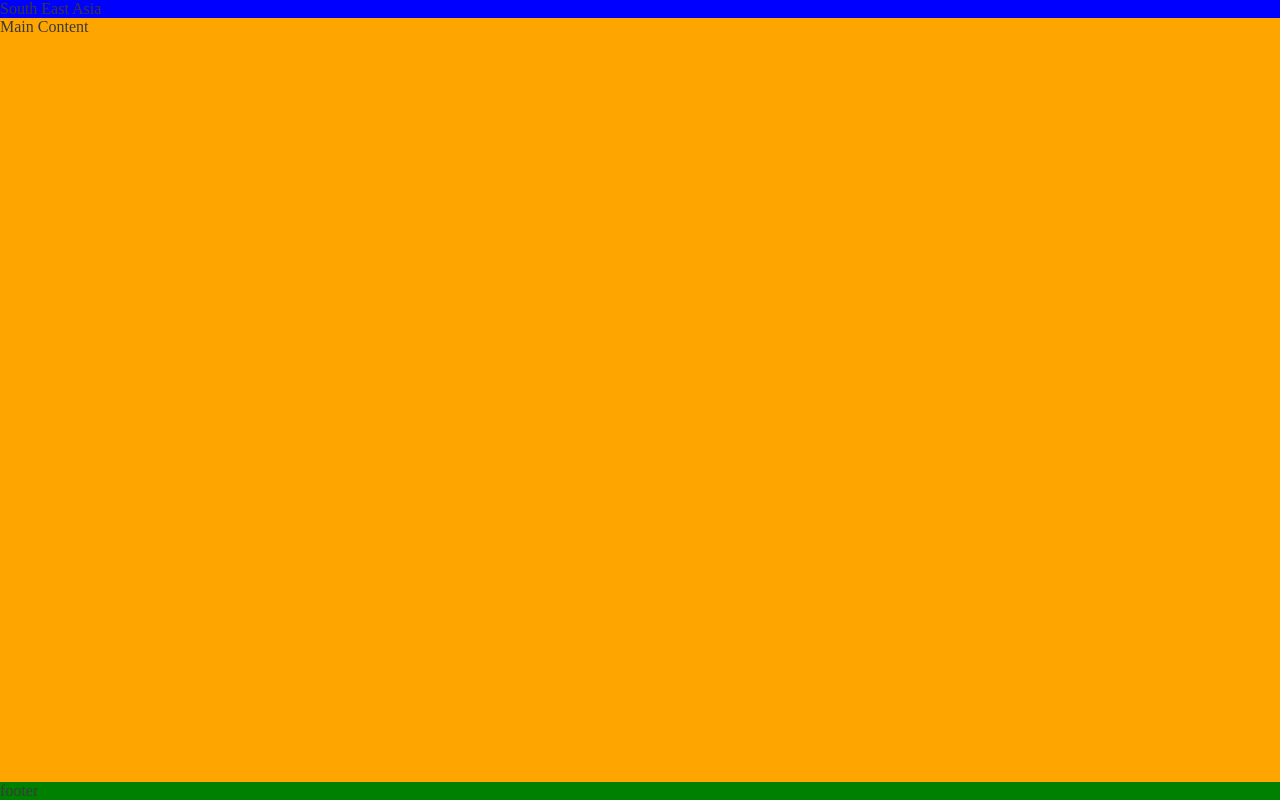
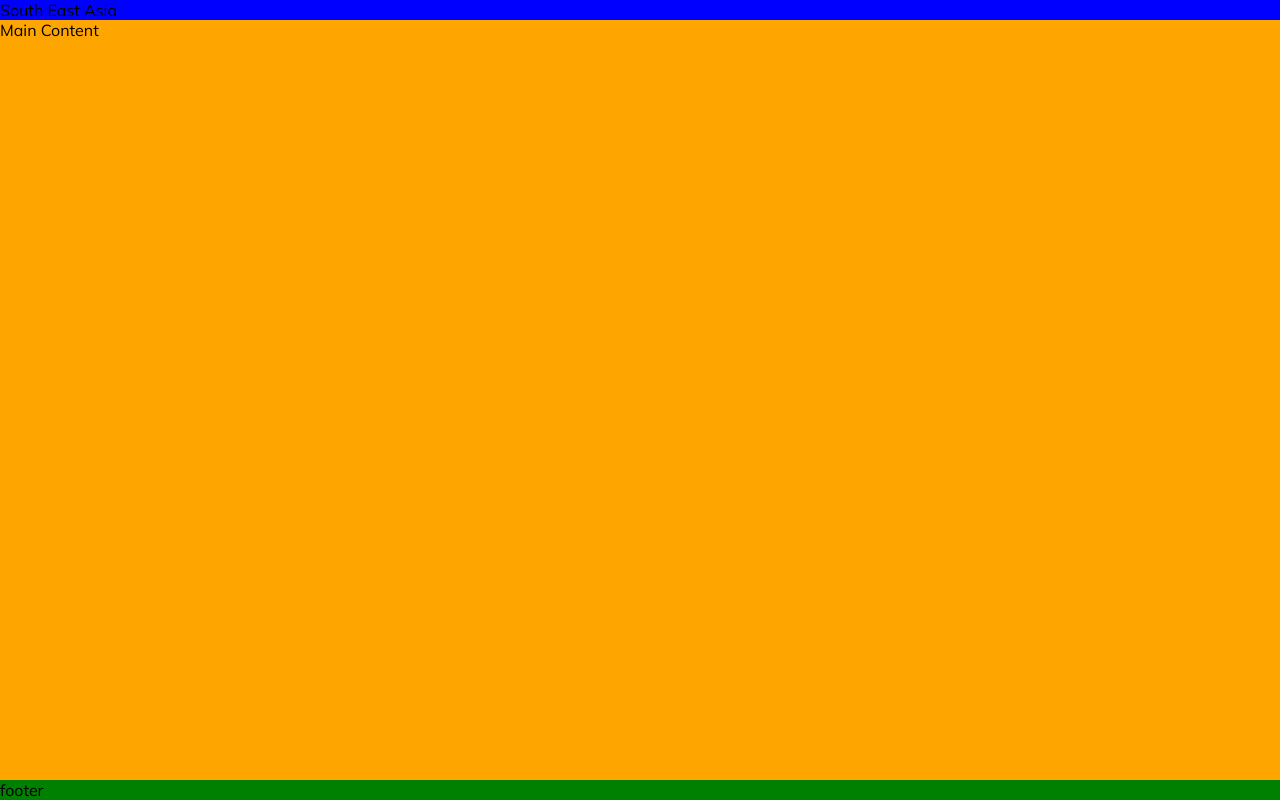
Before and after one commit to ellisrobertsx/South-East-Asia, a plain HTML site: page index.html in a window 1280 px wide. Drawn offline with Linux system fonts and the light colour scheme.

Commit message:
added google fonts to body of the page

```diff
--- a/assets/css/style.css
+++ b/assets/css/style.css
@@ -1,3 +1,6 @@
+/*Google fonts import*/
+@import url('https://fonts.googleapis.com/css2?family=Mulish:ital,wght@0,200..1000;1,200..1000&family=Roboto:ital,wght@0,100;0,300;0,400;0,500;0,700;0,900;1,100;1,300;1,400;1,500;1,700;1,900&display=swap');
+
 /*Asterisk wildcard selector to override default styles added by the browser */
 * {
     padding: 0;
@@ -5,13 +8,15 @@
     box-sizing: border-box;
 }
 
+
 /*General Styles */
 body {
     min-height: 100vh;
     display: flex;
     flex-direction: column;
     /*Generic Project Styles*/
-    color: #3a3a3a;
+    color: #000;3a3a3a;
+    font-family:'mulish', sans-serif;
 }
 
 /*Header*/
```
